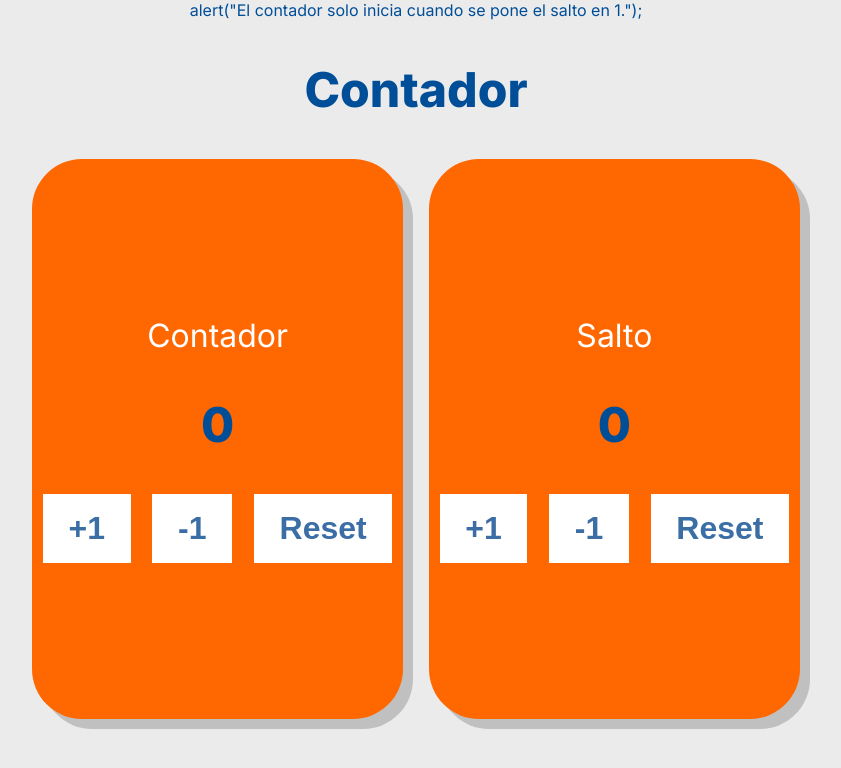
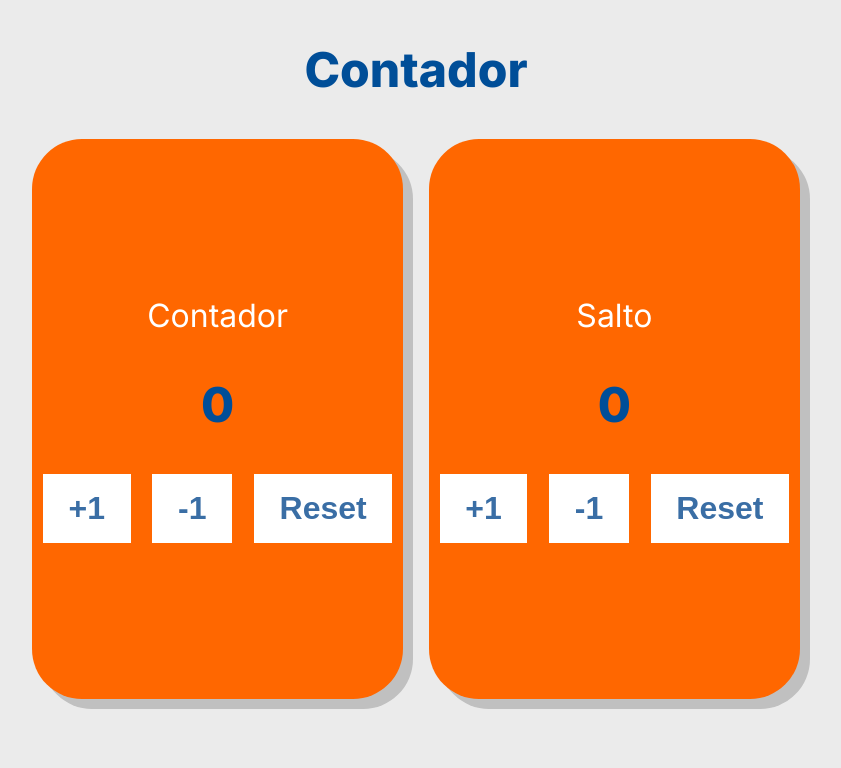
Before and after one commit to MarieGaac/contador-mg-club, a React (Create React App) app: page / in a window 1280 px wide. Shown: the top 768 px of the page, without its empty margins (224-1065 px from the left). Built offline with nearby package versions, Linux system fonts and the light colour scheme.

Commit message:
Correción de alerta pt2

```diff
--- a/src/App.js
+++ b/src/App.js
@@ -24,10 +24,9 @@ const App = () => {
 	const [count, setCount] = useState(0);
 
 	const [count2, setCount2] = useState(0);
-
+	alert("El contador solo inicia cuando se pone el salto en 1.");
 	return (
 	<>
-		alert("El contador solo inicia cuando se pone el salto en 1.");
 		<h1>Contador</h1>
 		<section>
 			<div>
```
